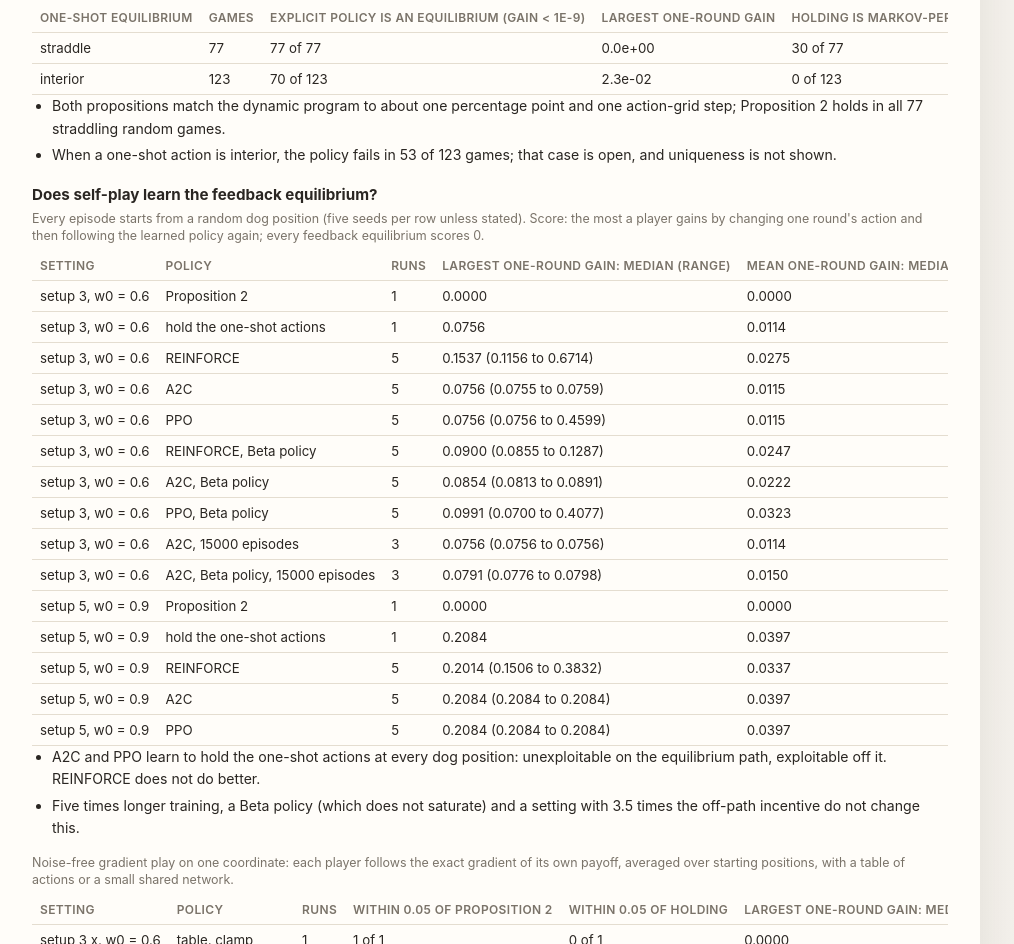
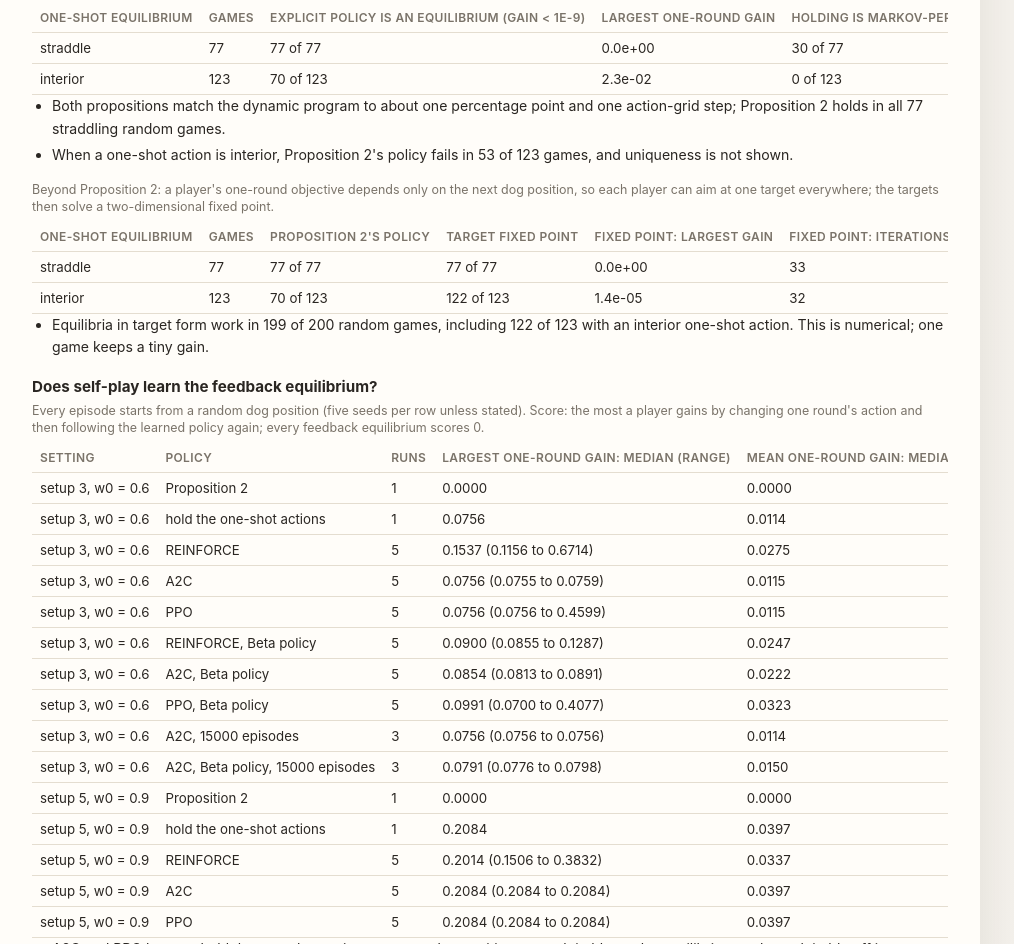
Before and after one commit to Charith-Reddy-Pareddy/dog-game, a plain HTML site: page docs/index.html in a window 1280 px wide. Shown: the part 8437-9381 px from the top of the page, without its empty margins (150-1164 px from the left). Drawn offline with Linux system fonts and the light colour scheme.

Commit message:
Show the target fixed point on the site

```diff
--- a/docs/index.html
+++ b/docs/index.html
@@ -496,7 +496,15 @@
     </div>
     <ul>
       <li>Both propositions match the dynamic program to about one percentage point and one action-grid step; Proposition 2 holds in all 77 straddling random games.</li>
-      <li>When a one-shot action is interior, the policy fails in 53 of 123 games; that case is open, and uniqueness is not shown.</li>
+      <li>When a one-shot action is interior, Proposition 2&#x27;s policy fails in 53 of 123 games, and uniqueness is not shown.</li>
+    </ul>
+    <p class="hint" style="margin:10px 0 6px">Beyond Proposition 2: a player&#x27;s one-round objective depends only on the next dog position, so each player can aim at one target everywhere; the targets then solve a two-dimensional fixed point.</p>
+    <p class="hint scroll-hint">Swipe the table sideways to see every column.</p>
+    <div class="table-scroll">
+    <table><thead><tr><th>One-shot equilibrium</th><th>Games</th><th>Proposition 2&#x27;s policy</th><th>Target fixed point</th><th>Fixed point: largest gain</th><th>Fixed point: iterations (max)</th></tr></thead><tbody><tr><td>straddle</td><td>77</td><td>77 of 77</td><td>77 of 77</td><td>0.0e+00</td><td>33</td></tr><tr><td>interior</td><td>123</td><td>70 of 123</td><td>122 of 123</td><td>1.4e-05</td><td>32</td></tr></tbody></table>
+    </div>
+    <ul>
+      <li>Equilibria in target form work in 199 of 200 random games, including 122 of 123 with an interior one-shot action. This is numerical; one game keeps a tiny gain.</li>
     </ul>
 
     <h3>Does self-play learn the feedback equilibrium?</h3>
@@ -765,7 +773,7 @@
     <details class="q"><summary><span class="q-num">Q31</span>Does an entropy bonus or a larger network change PPO&#x27;s instability on the walking game?<span class="chip answered">Answered</span></summary><p>A 64-unit network was tested with one and four epochs. The one-epoch variant ended under the corner threshold in 4/5 seeds (mean distance 0.218); four epochs did so in 1/5 (0.704). An entropy bonus of 0.03 lowers default PPO&#x27;s mean distance after 900 episodes from 0.67 to 0.06 but leaves 3 of 5 seeds at the corners, as without it; a bonus of 0.1 is worse.</p><p><b>Status:</b> Answered for these settings: neither makes default PPO reliable (five seeds per setting).</p></details>
     <details class="q"><summary><span class="q-num">Q32</span>Does a polar absolute-action policy improve policy-gradient learning on the original dog game?<span class="chip partly">Partly</span></summary><p>The polar policy had higher expected gain than Cartesian Beta in all 30 paired algorithm-seed comparisons on the primary setup. A separate REINFORCE follow-up on four other setups was mixed: two intervals favor Cartesian Beta and two include zero. The score is at the reset state; action family changes along with coordinates.</p><p><b>Status:</b> Partly answered for the tested configurations. No general polar improvement is established.</p><p><a href="PG_RESEARCH_UPDATE.pdf" target="_blank" rel="noopener">Concise policy-gradient update</a> · <a href="https://github.com/Charith-Reddy-Pareddy/dog-game/blob/main/docs/POLAR_ACTION_PROTOCOL.md" target="_blank" rel="noopener">Primary protocol</a> · <a href="https://github.com/Charith-Reddy-Pareddy/dog-game/blob/main/docs/POLAR_ACTION_ROBUSTNESS_PROTOCOL.md" target="_blank" rel="noopener">Robustness protocol</a></p></details>
     <details class="q"><summary><span class="q-num">Q33</span>Is the dog game a Markov potential game?<span class="chip answered">Answered</span></summary><p>4-cycles of unilateral policy changes sum to +7.90, +7.12, +5.63 and +1.85 at w&#8320; of 0, 0.3, 0.6 and 0.9 when policies react to the dog, and to zero when they do not.</p><p><b>Status:</b> Answered: no, though it is a potential game in open-loop strategies.</p></details>
-    <details class="q"><summary><span class="q-num">Q34</span>Does an explicit piecewise-affine solution of the box-constrained game reproduce the dynamic-programming feedback equilibrium exactly?<span class="chip partly">Partly</span></summary><p>When the houses lie on either side of the dog, each player aiming the next dog position at d* + k (h &minus; d*) is a feedback equilibrium (proved, not yet refereed; 77 of 77 random games; within one grid step of the dynamic program). When a one-shot action is interior it fails in 53 of 123 random games.</p><p><b>Status:</b> Partly answered.</p></details>
+    <details class="q"><summary><span class="q-num">Q34</span>Does an explicit piecewise-affine solution of the box-constrained game reproduce the dynamic-programming feedback equilibrium exactly?<span class="chip partly">Partly</span></summary><p>When the houses lie on either side of the dog, each player aiming the next dog position at d* + k (h &minus; d*) is a feedback equilibrium (proved, not yet refereed). In general, each player aiming at a constant target, with targets from a two-dimensional fixed point, is a feedback equilibrium in 199 of 200 random games.</p><p><b>Status:</b> Partly answered: proved for straddling houses, numerical otherwise.</p></details>
     <details class="q"><summary><span class="q-num">Q35</span>What happens in a noisy, continuous-time dog game, and does continuous-time q-learning recover the box-constrained equilibrium?<span class="chip partly">Partly</span></summary><p>As the time step shrinks, Proposition 2&#x27;s equilibrium becomes bang-bang with explicit switching points, and holding needs slack at least (1 + r)/(2 + r). A noisy dog keeps the equilibrium bang-bang but moves the switching points, also without clipping, unlike a linear-quadratic benchmark with an action cost.</p><p><b>Status:</b> Partly answered; continuous-time q-learning is open.</p></details>
     <details class="q"><summary><span class="q-num">Q36</span>Does the many-house game have a mean-field limit, and what do learners find there?<span class="chip partly">Partly</span></summary><p>With equal weights the one-shot dog converges to the generalized median d = 1 &minus; F(d), the known outcome of the average voting rule. With inertia, holding the one-shot actions is Markov-perfect only without a pivot player inside the box (about one draw in three) and below an inertia of about 0.35/N.</p><p><b>Status:</b> Partly answered; the many-house feedback equilibrium and what learners find are open.</p></details>
     <details class="q"><summary><span class="q-num">Q37</span>Does policy-gradient self-play learn a feedback equilibrium of the game with inertia?<span class="chip answered">Answered</span></summary><p>From random dog positions, A2C and PPO learn to hold the one-shot actions everywhere (19 of 20 runs across two settings), which a player can exploit off the equilibrium path. Five times longer training and a Beta policy do not change this; REINFORCE does not do better.</p><p>Noise-free gradient play finds it with a table of actions but not with a shared network.</p><p><b>Status:</b> Answered for two settings: no; function approximation is what stops it.</p></details>
```
